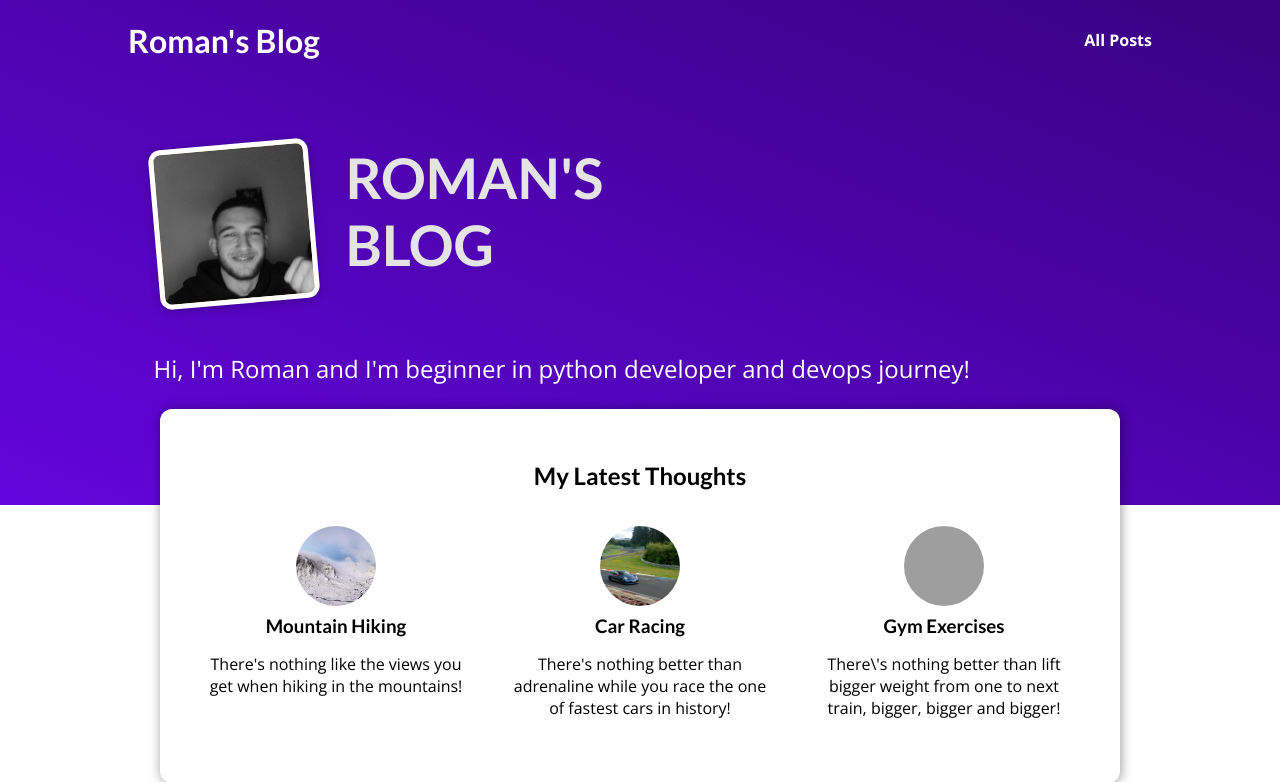
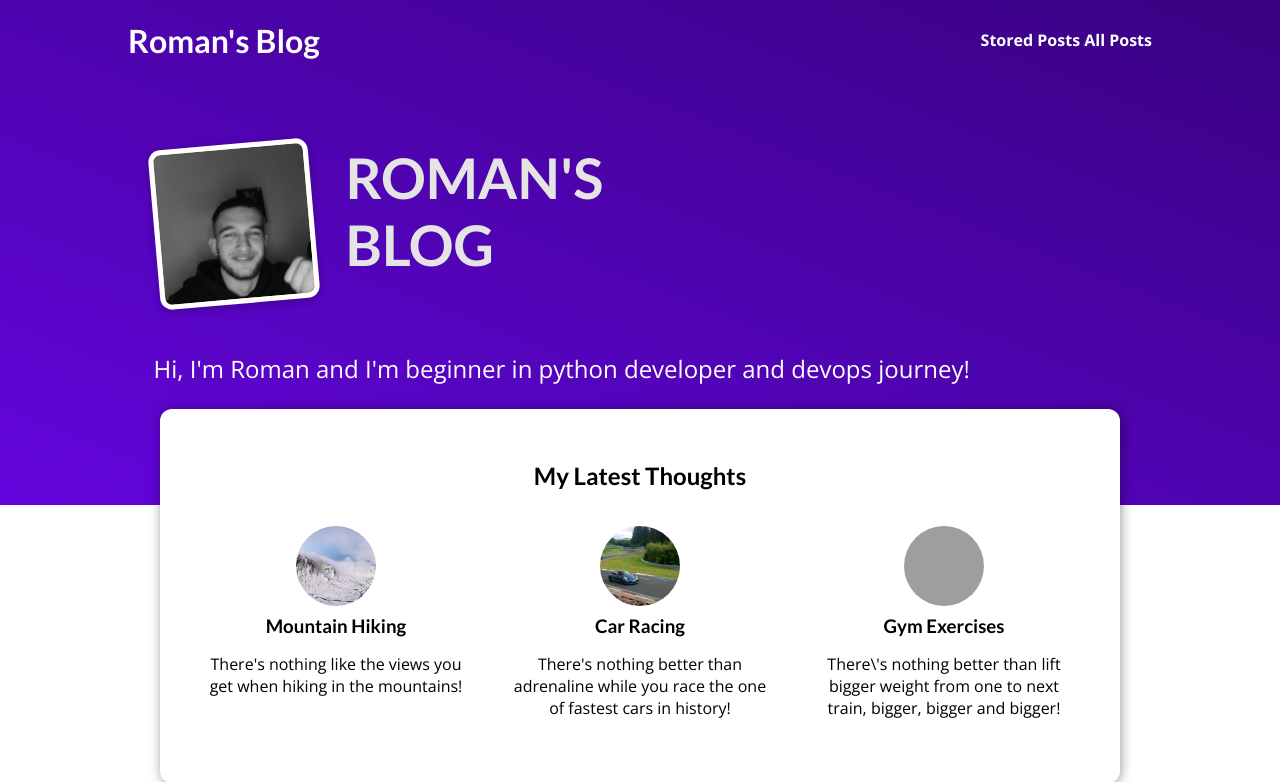
Before and after one commit to RomaMartynyuk/blogProject-django, a Django app: page /blog/ in a window 1280 px wide. Shown: the top 782 px of the page. Run offline with Django 4.2, Linux system fonts and the light colour scheme; data comes from the database, SQL or seed files in the repository; both versions use the stored data as it was after the commit; grey boxes are pictures that could not be loaded.

Commit message:
Read Later as session

```diff
--- a/blog/views.py
+++ b/blog/views.py
@@ -81,5 +81,31 @@ class SinglePostView(View):
 #     })
 
 class ReadLaterView(View):
+    def get(self, request):
+        stored_posts = request.session.get("stored_posts")
+
+        context = {}
+
+        if stored_posts is None or len(stored_posts) == 0:
+            context["posts"] = []
+            context["has_posts"] = False
+        else:
+            posts = Post.objects.filter(id__in=stored_posts)
+            context['posts'] = posts
+            context["has_posts"] = True
+
+        return render(request, 'blog/stored-posts.html', context)
+
     def post(self, request):
-        pass
+        stored_posts = request.session.get('stored_posts')
+
+        if stored_posts is None:
+            stored_posts = []
+
+        post_id = int(request.POST['post_id'])
+
+        if post_id not in stored_posts:
+            stored_posts.append(post_id)
+            request.session['stored_posts'] = stored_posts
+
+        return HttpResponseRedirect("/")
--- a/templates/base.html
+++ b/templates/base.html
@@ -12,6 +12,7 @@
     <header id="main-navigation">
         <h1><a href="{% url "starting-page" %}">Roman's Blog</a></h1>
         <nav>
+            <a href="{% url "read-later" %}">Stored Posts</a>
             <a href="{% url "posts-page" %}">All Posts</a>
         </nav>
     </header>
```
Also changed, not shown: blog/templates/blog/stored-posts.html (added, +18 -0 lines), db.sqlite3.
